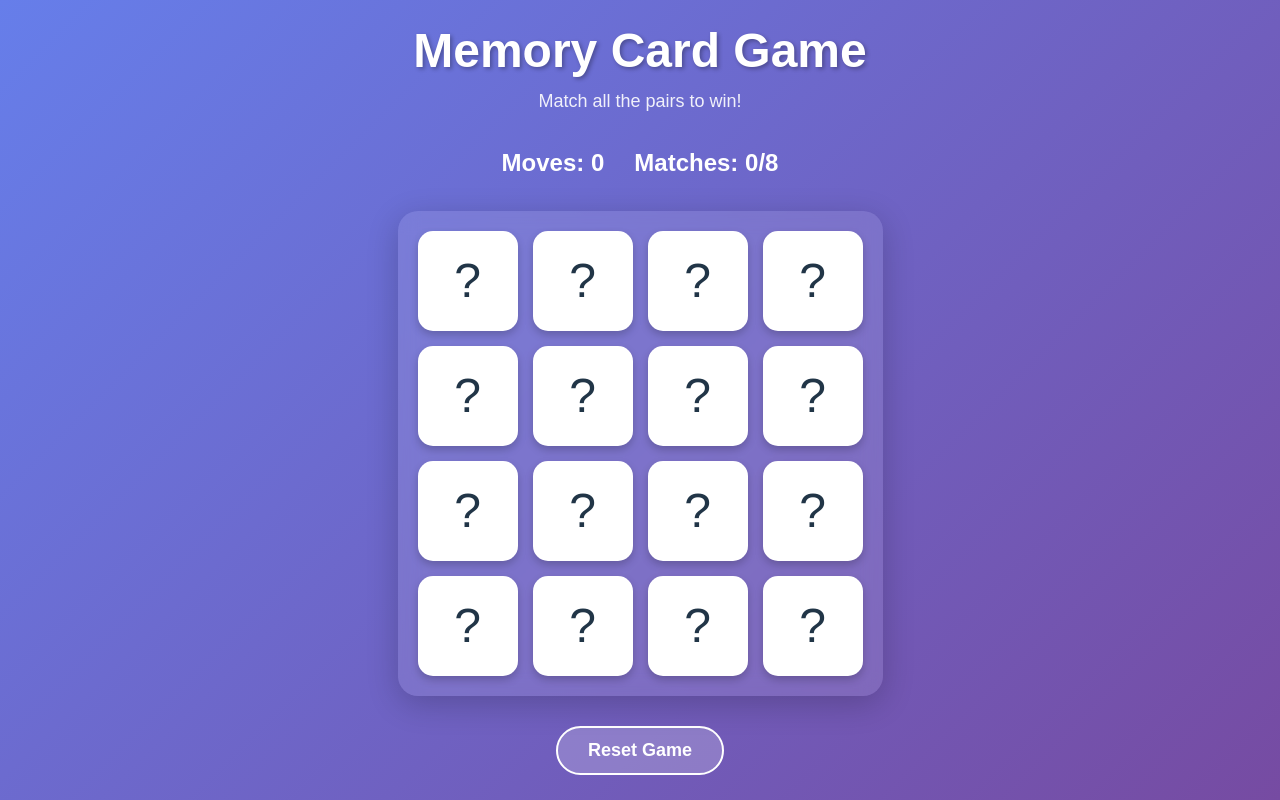
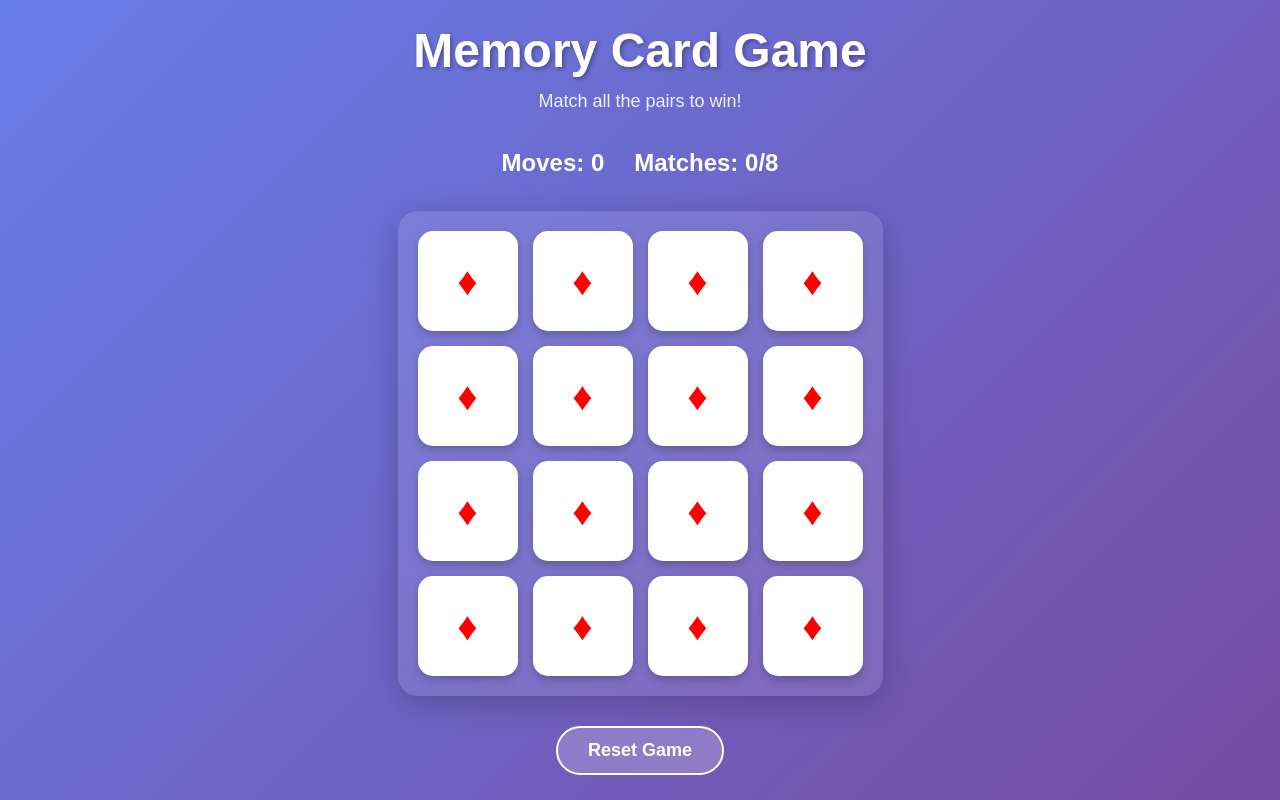
Before and after one commit to coder-contrib/memory-card-ai-demo, a React (Vite) app: page / in a window 1280 px wide. Both pictures are taken after a click on the button "Start Game". Built offline with nearby package versions, Linux system fonts and the light colour scheme.

Commit message:
Add red diamond to card back design

```diff
--- a/src/App.jsx
+++ b/src/App.jsx
@@ -169,7 +169,17 @@ const MemoryGame = () => {
                 e.currentTarget.style.transform = 'scale(1)';
               }}
             >
-              {isCardVisible(index, card.symbol) ? card.symbol : '?'}
+              {isCardVisible(index, card.symbol) ? card.symbol : (
+                <div style={{
+                  color: 'red',
+                  fontSize: '40px',
+                  display: 'flex',
+                  alignItems: 'center',
+                  justifyContent: 'center'
+                }}>
+                  ♦
+                </div>
+              )}
             </div>
           ))}
         </div>
```
